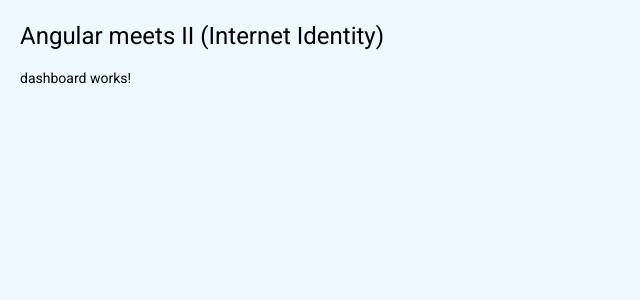
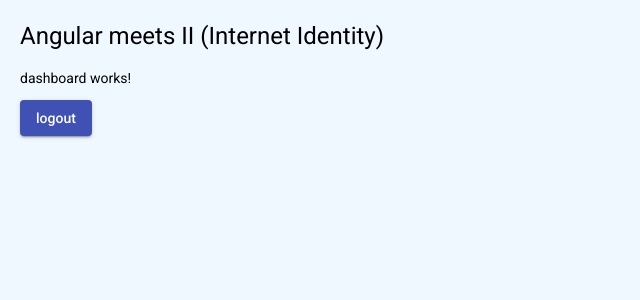
Before and after one commit to samlinux/angularMeetsII, an Angular app: page /dashboard in a window 1280 px wide. Shown: the top 300 px of the page, without its empty margins (0-640 px from the left). Built offline with nearby package versions, Linux system fonts and the light colour scheme.

Commit message:
add logout button

```diff
--- a/src/app/dashboard/dashboard.component.html
+++ b/src/app/dashboard/dashboard.component.html
@@ -1 +1,3 @@
 <p>dashboard works!</p>
+
+<button mat-raised-button color="primary" (click)="logout()">logout</button>
--- a/src/app/dashboard/dashboard.component.ts
+++ b/src/app/dashboard/dashboard.component.ts
@@ -1,4 +1,5 @@
 import { Component, OnInit } from '@angular/core';
+import { Router } from '@angular/router';
 
 @Component({
   selector: 'app-dashboard',
@@ -7,9 +8,13 @@
 })
 export class DashboardComponent implements OnInit {
 
-  constructor() { }
+  constructor(private router: Router) { }
 
   ngOnInit() {
   }
 
+  logout(){
+    this.router.navigate(['login']);
+  }
+
 }
```
